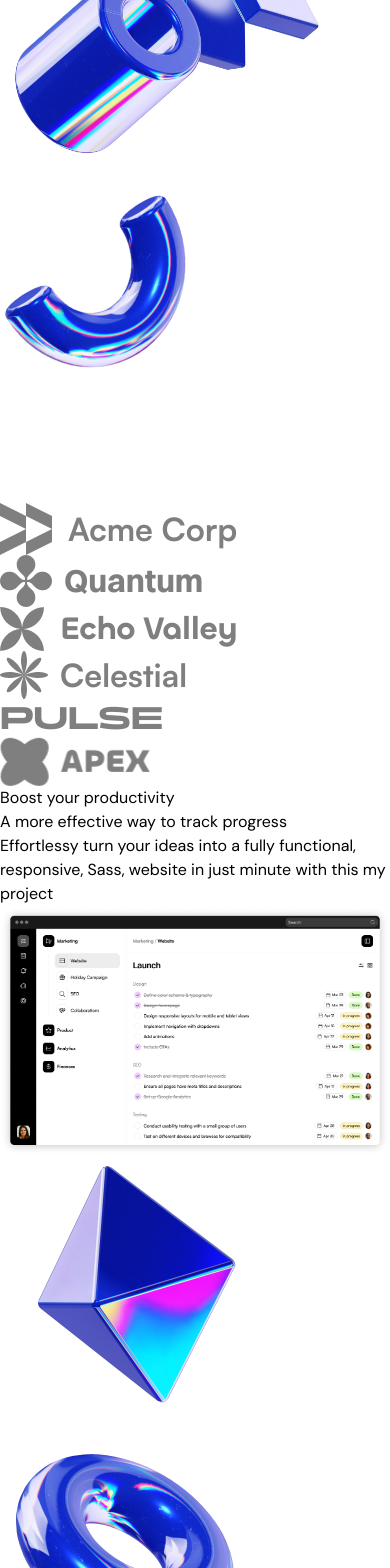
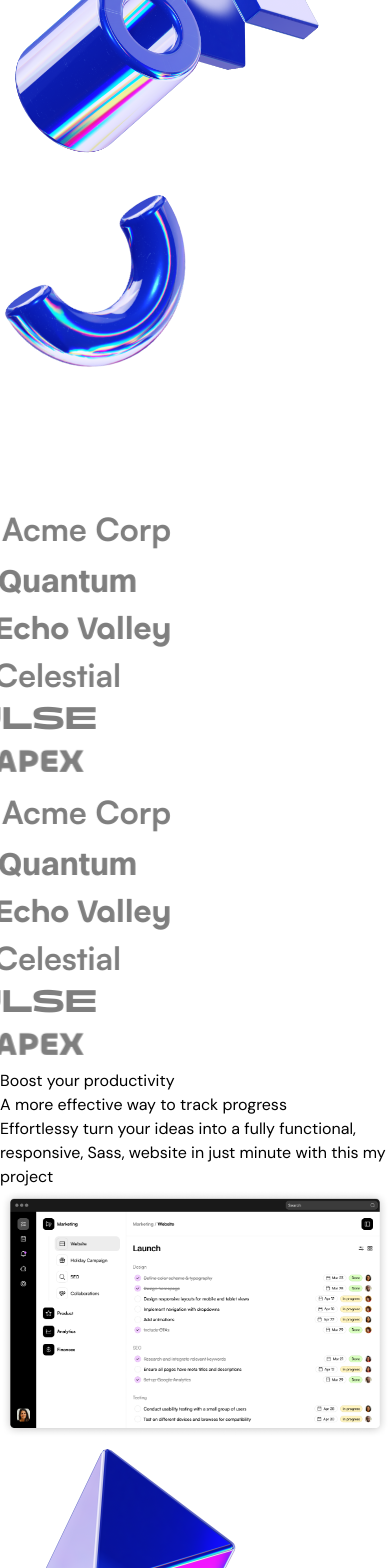
Before and after one commit to Abimanyuoke/Stunning-LandingPage, a Next.js app: page / in a window 390 px wide. Shown: the part 1580-3148 px from the top of the page. Built offline with nearby package versions, Linux system fonts and the light colour scheme.

Commit message:
add animate for showproduct and logo

```diff
--- a/src/sections/LogoTicker.tsx
+++ b/src/sections/LogoTicker.tsx
@@ -1,3 +1,6 @@
+"use client"
+
+import { motion } from "framer-motion"
 import acmeLogo from "@/assets/logo-acme.png"
 import quantumLogo from "@/assets/logo-quantum.png"
 import echoLogo from "@/assets/logo-echo.png"
@@ -12,14 +15,31 @@ export const LogoTicker = () => {
     <div className="py-8 md:py-12 bg-white">
       <div className="container">
         <div className="flex overflow-hidden [mask-image:linear-gradient(to_right,transparent,black,transparent)]">
-          <div className="flex gap-14 flex-none">
+          <motion.div
+          animate={{
+            translateX: '-50%',
+          }}
+          transition={{
+            duration: 20,
+            repeat: Infinity,
+            ease: "linear",
+            repeatType: "loop"
+          }}
+          className="flex gap-14 flex-none pr-14">
             <Image src={acmeLogo} alt="logo" className="logo-ticker-image" />
             <Image src={quantumLogo} alt="logo" className="logo-ticker-image" />
             <Image src={echoLogo} alt="logo" className="logo-ticker-image" />
             <Image src={celestialLogo} alt="logo" className="logo-ticker-image" />
             <Image src={pulseLogo} alt="logo" className="logo-ticker-image" />
             <Image src={apexLogo} alt="logo" className="logo-ticker-image" />
-          </div>
+            {/* Second set of logos for animate */}
+            <Image src={acmeLogo} alt="logo" className="logo-ticker-image" />
+            <Image src={quantumLogo} alt="logo" className="logo-ticker-image" />
+            <Image src={echoLogo} alt="logo" className="logo-ticker-image" />
+            <Image src={celestialLogo} alt="logo" className="logo-ticker-image" />
+            <Image src={pulseLogo} alt="logo" className="logo-ticker-image" />
+            <Image src={apexLogo} alt="logo" className="logo-ticker-image" />
+          </motion.div>
         </div>
       </div>
     </div>
--- a/src/sections/ProductShowcase.tsx
+++ b/src/sections/ProductShowcase.tsx
@@ -1,9 +1,19 @@
+"use client"
+
 import productImage from "@/assets/product-image.png"
 import Image from "next/image";
 import pyramidImage from "@/assets/pyramid.png"
 import tubeImage from "@/assets/tube.png"
+import { motion, useScroll, useTransform } from "framer-motion";
+import { useRef } from "react";
 
 export const ProductShowcase = () => {
+  const sectionRef = useRef(null);
+  const {scrollYProgress} = useScroll({
+    target: sectionRef,
+    offset: ['start end', 'end start']
+  });
+  const translateY = useTransform(scrollYProgress, [0, 1], [150, -150])
   return (
     <section className="bg-gradient-to-b from-[#FFFFFF] to-[#D2ECFF] py-24 overflow-x-clip">
       <div className="container">
@@ -16,8 +26,14 @@ export const ProductShowcase = () => {
         </div>
         <div className="relative">
         <Image src={productImage} alt="image" className="mt-10" />
-        <Image src={pyramidImage} alt="image" height={262} width={262} className="hidden md:block absolute -right-36 -top-32" />
-        <Image src={tubeImage} alt="image" height={248} className=" hidden md:block absolute bottom-24 -left-36" />
+        <motion.img src={pyramidImage.src} alt="image" height={262} width={262} className="hidden md:block absolute -right-36 -top-32"
+        style={{
+          translateY,
+        }}/>
+        <motion.img src={tubeImage.src} alt="image" width={248} height={248} className=" hidden md:block absolute bottom-24 -left-36"
+        style={{
+          translateY,
+        }}/>
         </div>
       </div>
     </section>
```
